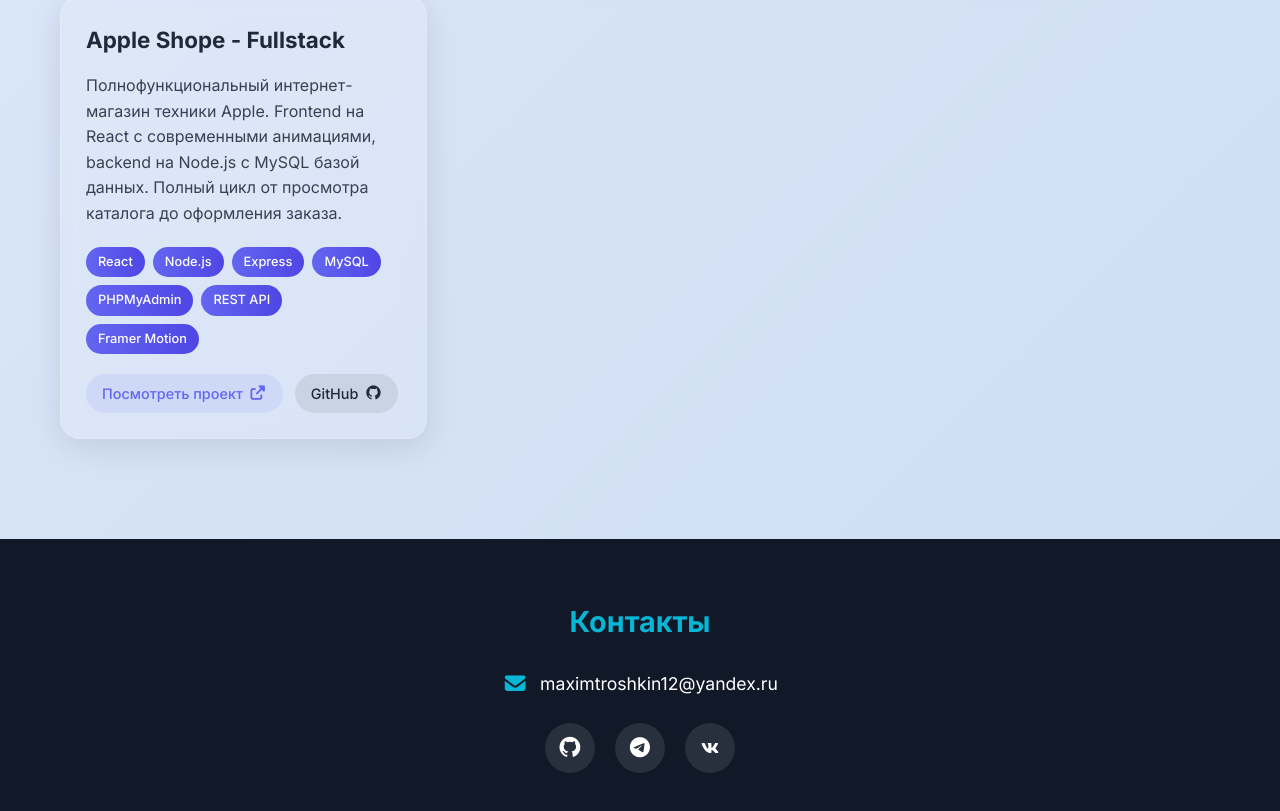
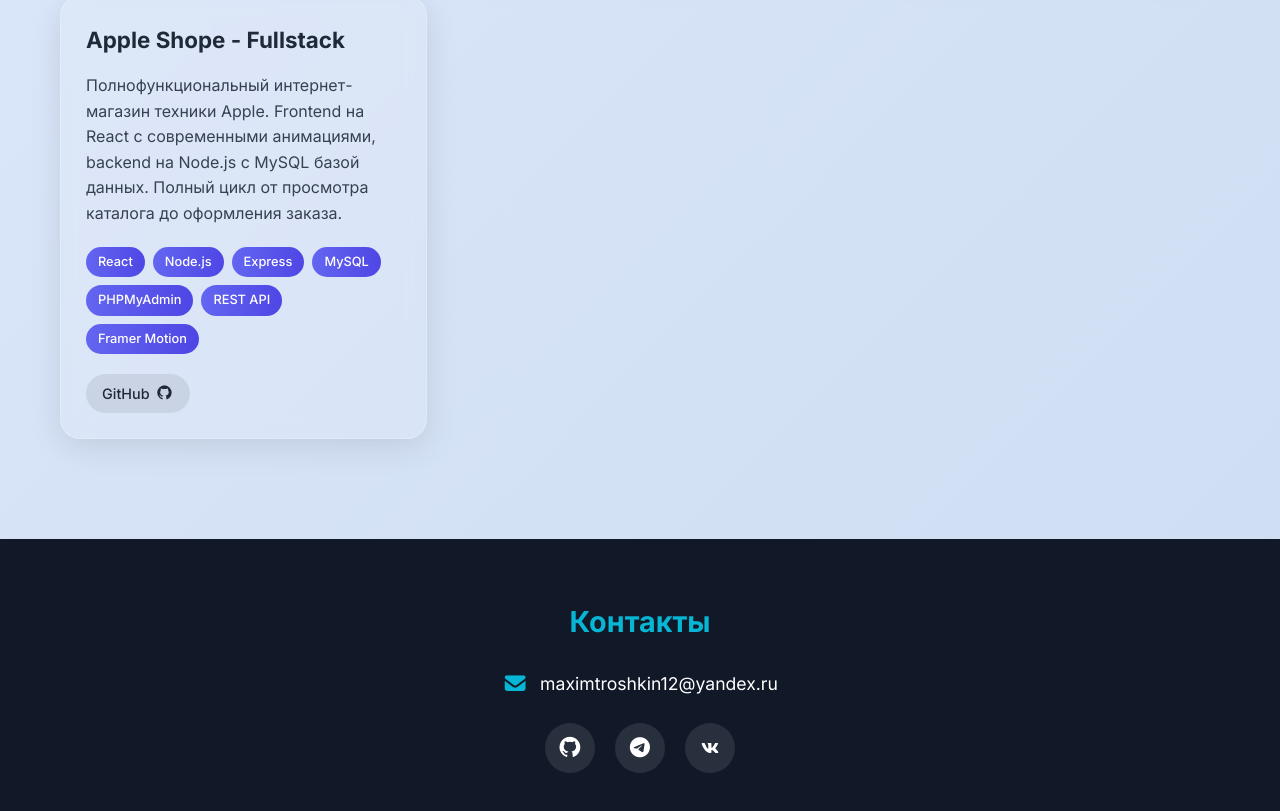
Before and after one commit to frostmag155/portfolio, a React (Create React App) app: page / in a window 1280 px wide. Shown: the part 2614-3425 px from the top of the page. Built offline with nearby package versions, Linux system fonts and the light colour scheme.

Commit message:
Update App.js

```diff
--- a/src/App.js
+++ b/src/App.js
@@ -159,7 +159,6 @@
       title: "Apple Shope - Fullstack",
       description: "Полнофункциональный интернет-магазин техники Apple. Frontend на React с современными анимациями, backend на Node.js с MySQL базой данных. Полный цикл от просмотра каталога до оформления заказа.",
       tech: ["React", "Node.js", "Express", "MySQL", "PHPMyAdmin", "REST API", "Framer Motion"],
-      link: "https://frostmag155.github.io/shop-frontend/",
       github: "https://github.com/frostmag155/shop-frontend",
     }
   ];
```
